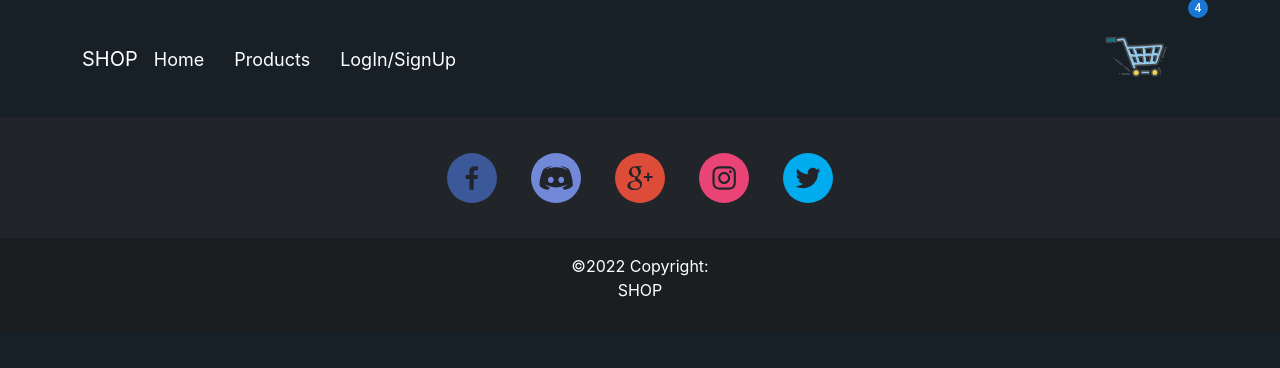
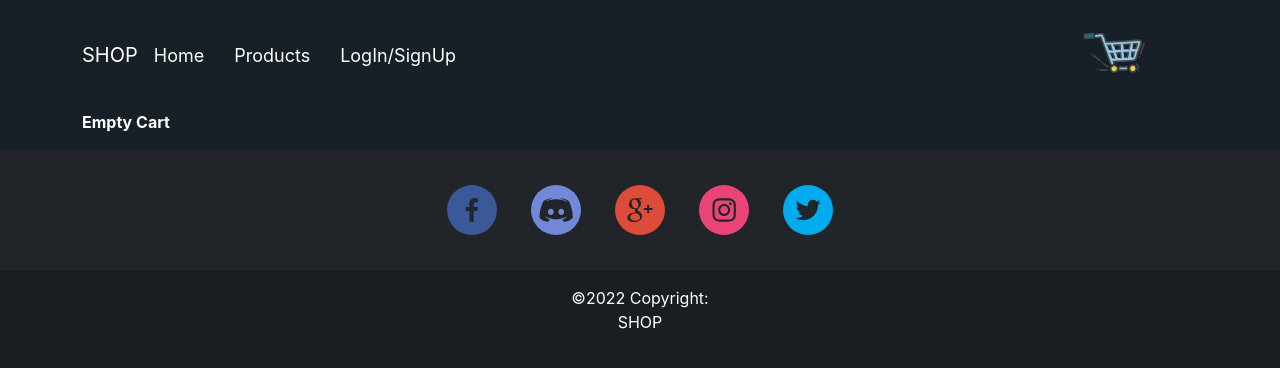
Before and after one commit to lakshaymeghlan/shopping-site-, a React (Create React App) app: page /cart in a window 1280 px wide. Shown: the top 368 px of the page. Built offline with nearby package versions, Linux system fonts and the light colour scheme.

Commit message:
CURD operation on cart

```diff
--- a/package.json
+++ b/package.json
@@ -20,9 +20,12 @@
     "mdb-react-ui-kit": "^4.1.0",
     "react": "^18.2.0",
     "react-dom": "^18.2.0",
+    "react-icons": "^4.4.0",
+    "react-redux": "^8.0.2",
     "react-router-dom": "^6.3.0",
     "react-scripts": "5.0.1",
     "react-social-icons": "^5.14.0",
+    "redux": "^4.2.0",
     "web-vitals": "^2.1.4"
   },
   "scripts": {
--- a/src/App.js
+++ b/src/App.js
@@ -3,25 +3,27 @@ import "./App.css";
 import Navbar from "./components/Navbar";
 import Login from "./components/login/Login";
 import SignUp from "./components/login/Signup";
+import Cart from './components/Cart';
 import Home from "./components/Home";
 import Products from "./components/Products";
 import { BrowserRouter, Routes, Route } from "react-router-dom";
 import Footer from "./components/Footer";
 import Details from "./components/Details";
 import UserDetails from './components/login/UserDetails';
-import Cart from './components/Cart';
+
 
 function App() {
   return (
     <>
       <BrowserRouter>
         <Navbar />
-        <Cart/>
+        {/* <Cart/> */}
         <Routes>
           <Route index element={<Home />} />
           <Route path="/products" element={<Products />} />
           <Route path="/login" element={<Login />} />
           <Route path="/signup" element={<SignUp />} />
+          <Route exact path="/cart" element={<Cart/>} />
           <Route path="/products_details/:product_id" element={<Details />} />
           <Route path="/userDetails" element={<UserDetails />} />
         </Routes>
--- a/src/components/Cart.js
+++ b/src/components/Cart.js
@@ -1,9 +1,77 @@
-import React from 'react'
+import React from "react";
+import { useDispatch, useSelector } from "react-redux";
+import { cartAction } from "./redux/cart";
 
 const Cart = () => {
+  const cart = useSelector((state) => state.cart);
+  const dispatch = useDispatch();
+
+  const inc = (id) => {
+    dispatch(cartAction.inc(id));
+  };
+
+  const dec = (id) => {
+    dispatch(cartAction.dec(id));
+  };
+
+  const deleteItem = (id) => {
+    dispatch(cartAction.remove(id));
+  };
+
+  const deleteAll = () => {
+    dispatch(cartAction.reset());
+  };
+
   return (
-    <div></div>
-  )
-}
+    <div div className="container">
+      {cart.length !== 0 ? (
+        <>
+          <table
+            style={{
+              width: "100%",
+              margin: "30px 0",
+              borderCollapse: "collapse"
+            }}
+          >
+            <tr style={{ fontWeight: "bold", color:"white" }}>
+              <th >Id</th>
+              <th>Name</th>
+              <th>Price</th>
+              <th>Total Price</th>
+              <th>Amount</th>
+              <th>Action</th>
+            </tr>
+            {cart.map((e) => {
+              return (
+                <tr key={e._id} style={{ fontWeight: "bold", color:"white" }}>
+                  <td >{e.id}</td>
+                  <td>{e.name}</td>
+                  <td>{e.price}</td>
+                  <td>{e.price * e.amount}</td>
+                  <td>
+                    <button  onClick={dec.bind(this, e.id)}>-</button> {e.amount }{" "}
+                    <button onClick={inc.bind(this, e.id)}>+</button>
+                  </td>
+                  <td>
+                    <button  onClick={deleteItem.bind(this, e.id)}>
+                      Delete
+                    </button>
+                  </td>
+                </tr>
+              );
+            })}
+          </table>
+          <button onClick={deleteAll}>Remove All</button>
+          <h3 style={{ fontWeight: "bold", color:"white" }}>
+            Grand Total :{" "}
+            {cart.reduce((acc, cur) => acc + cur.price * cur.amount, 0)}
+          </h3>
+        </>
+      ) : (
+        <p style={{ fontWeight: "bold", color:"white" }}>Empty Cart</p>
+      )}
+    </div>
+  );
+};
 
-export default Cart
+export default Cart;
--- a/src/components/Details.js
+++ b/src/components/Details.js
@@ -1,8 +1,34 @@
 import Data from "../db.json";
 import { useParams, Link } from "react-router-dom";
 import React from "react";
+import { useSelector, useDispatch } from "react-redux";
+import { cartAction } from "./redux/cart";
 
 const Details = () => {
+
+  const cart = useSelector((state) => state.cart);
+  const dispatch = useDispatch();
+
+  const addToCart = (product) => {
+    const isAdded = cart.some((id) => {
+      return id === product.id;
+    });
+
+    if (!isAdded) {
+      dispatch(
+        cartAction.add({
+          id: product.id,
+          name: product.name,
+          price: product.price,
+          amount: 1
+        })
+      );
+    } else {
+      alert("Already Added");
+    }
+  };
+
+
   const params = useParams();
   console.log(params.product_id);
 
@@ -18,16 +44,14 @@ const Details = () => {
         <h1 className="second_head">PRODUCTS DETAILS</h1>
         <div className="app col-10 mx-auto col-md-6 col-lg-3 my-3">
           <div className="products">
-            {product_detail && (
+            {product_detail &&  (
               <div>
                 <h3>{product_detail.name}</h3>
                 <p>{product_detail.desc}</p>
                 <img src={product_detail.large} alt={product_detail.name} />
                 <h2>{product_detail.price}</h2>
-                <Link to="Cart">
-                  {" "}
-
-                  <button className="sign_up">Buy Now</button>
+                <Link to="/cart">
+                  <button className="sign_up" onClick={addToCart.bind(this)}>Buy Now</button>
                 </Link>
               </div>
             )}
--- a/src/components/Navbar.js
+++ b/src/components/Navbar.js
@@ -1,7 +1,8 @@
 import React from "react";
 import { Link } from "react-router-dom";
 import photo from "../assest/cart.png";
-import Badge from "@mui/material/Badge";
+// import Badge from "@mui/material/Badge";
+// import ShoppingCartIcon from '@mui/icons-material/ShoppingCart';
 
 const Navbar = () => {
   return (
@@ -41,13 +42,17 @@ const Navbar = () => {
               </li>
             </ul>
             <form className="d-flex" role="search">
-              {/* <button className="btn btn-outline-success" type="submit">Cart</button> */}
 
-              <Badge className="badge" badgeContent={4} color="primary">
+              {/* <Badge className="badge" badgeContent={4} color="primary" onclick ="" > */}
+              <Link to="/cart" className="nav-items">
                 <button className="btn" type="submit">
                   <img className="cart_img" src={photo} alt="img" />
                 </button>
-              </Badge>
+                </Link>
+
+
+                {/* <ShoppingCartIcon></ShoppingCartIcon>
+              </Badge> */}
             </form>
           </div>
         </div>
--- /dev/null
+++ b/src/components/redux/cart.js
@@ -0,0 +1,49 @@
+import { createSlice } from "@reduxjs/toolkit";
+
+const initialState = [];
+
+const cart = createSlice({
+  name: "cart reducer",
+  initialState,
+  reducers: {
+    add: (state, action) => {
+      return [...state, action.payload];
+    },
+
+    inc: (state, action) => {
+      const newState = state.map((e) => {
+        if (e.id === action.payload) {
+          e.amount++;
+        }
+        return e;
+      });
+      state = newState;
+    },
+
+    dec: (state, action) => {
+      const newState = state.map((e) => {
+        if (e.id === action.payload) {
+          if (e.amount > 1) {
+            e.amount--;
+          }
+        }
+        return e;
+      });
+      state = newState;
+    },
+
+    remove: (state, action) => {
+      const newState = state.filter((e) => {
+        return e.id !== action.payload;
+      });
+      return newState;
+    },
+
+    reset: () => {
+      return [];
+    }
+  }
+});
+
+export const cartAction = cart.actions;
+export default cart.reducer;
--- /dev/null
+++ b/src/components/redux/store.js
@@ -0,0 +1,8 @@
+import { configureStore } from "@reduxjs/toolkit";
+import cart from "./cart";
+
+const store = configureStore({
+  reducer: { cart }
+});
+
+export default store;
--- a/src/index.js
+++ b/src/index.js
@@ -3,11 +3,15 @@ import ReactDOM from "react-dom/client";
 import "./index.css";
 import App from "./App";
 import reportWebVitals from "./reportWebVitals";
+import { Provider } from "react-redux";
+import store from "./components/redux/store";
 
 const root = ReactDOM.createRoot(document.getElementById("root"));
 root.render(
   <React.StrictMode>
+    <Provider store={store}>
     <App />
+    </Provider>
   </React.StrictMode>
 );
 
```
Also changed, not shown: src/components/Products.js (+24 -0 lines), 1 other file (tests, documents, lock files or other folders).
